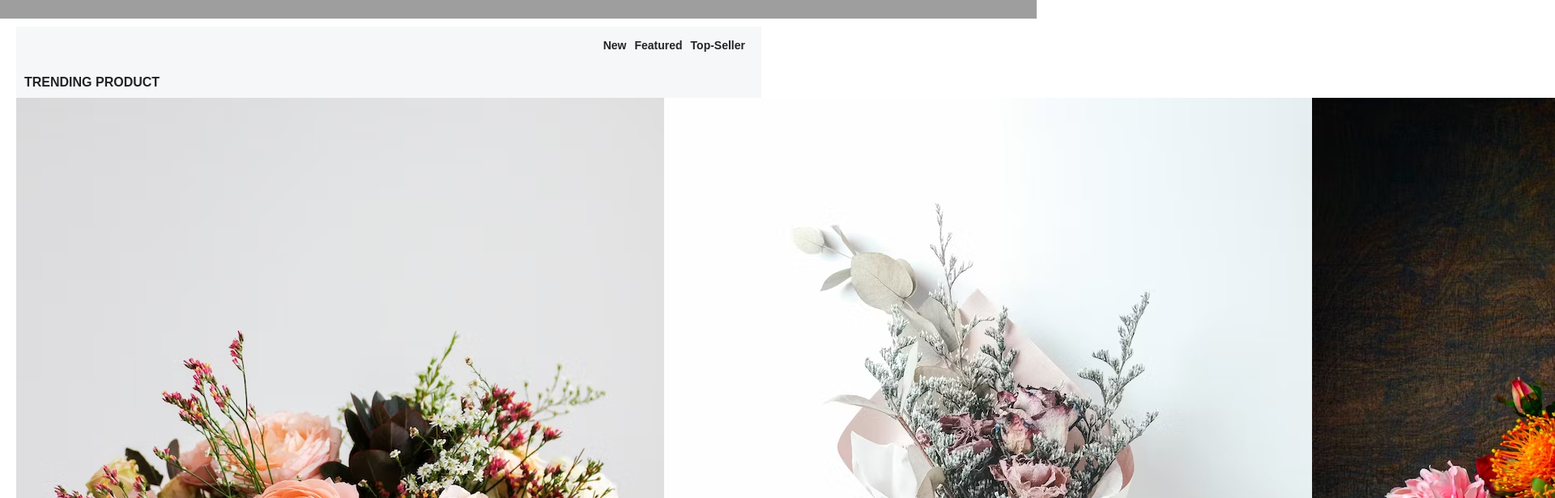
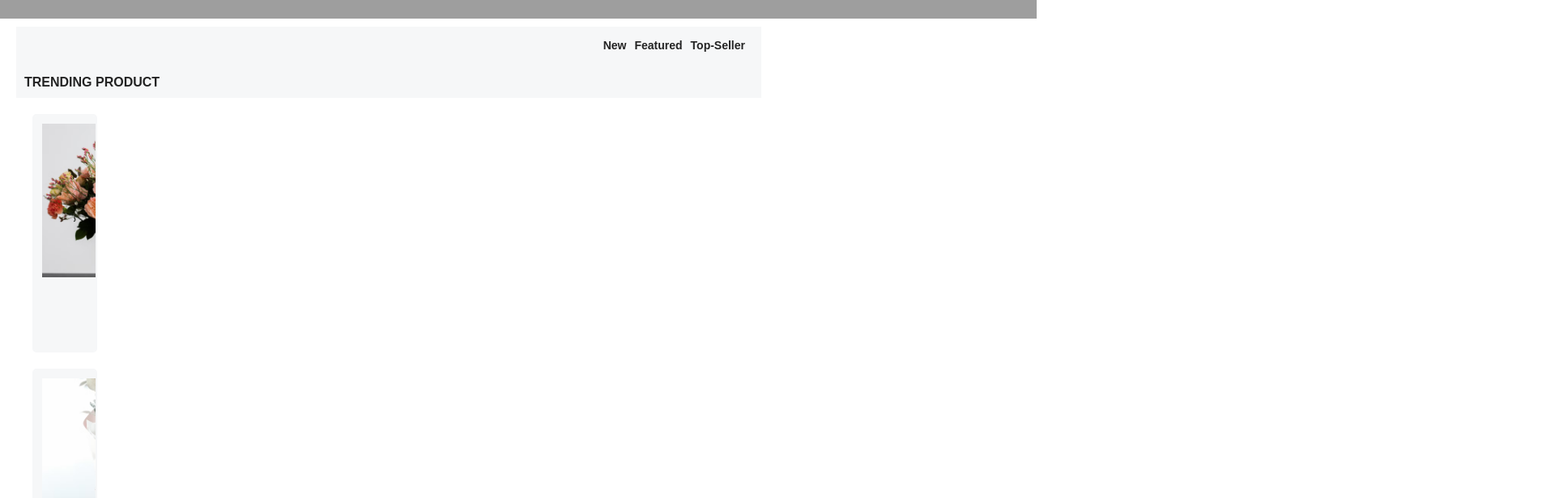
Before and after one commit to Bukkiedevs/The-floral-store, a React (Create React App) app in the folder flower-website/: page / in a window 1280 px wide. Shown: the part 620-1236 px from the top of the page at 81% size, 1920 px wide, since content can reach past the window. Built offline with nearby package versions, Linux system fonts and the light colour scheme.

Commit message:
Update home.css

```diff
--- a/flower-website/src/components/home.css
+++ b/flower-website/src/components/home.css
@@ -93,3 +93,27 @@
 .home .trending .container .left-box .header .cate h3:hover {
   color: #cd1e7c;
 }
+.home .trending .container .left-box .products {
+  max-width: 100px;
+}
+.home .trending .container .left-box .products .container {
+  width: 100%;
+  display: flex;
+  flex-wrap: wrap;
+}
+.home .trending .container .left-box .products .container .box {
+  width: 195px;
+  height: 295px;
+  padding: 10px 10px;
+  border: 2px solid #f6f7f8;
+  margin-top: 20px;
+  margin-left: 20px;
+  background: #f6f7f8;
+  overflow: hidden;
+  border-radius: 5px;
+}
+.home .trending .container .left-box .products .container .box .img-box img {
+  width: 190px;
+  height: 190px;
+  object-fit: cover;
+}
```
